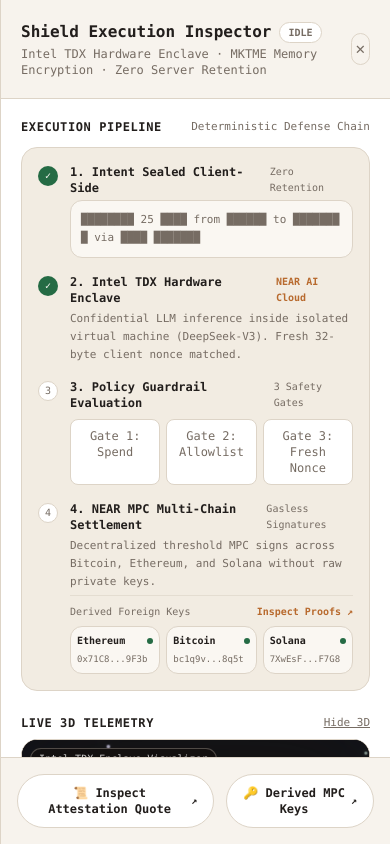
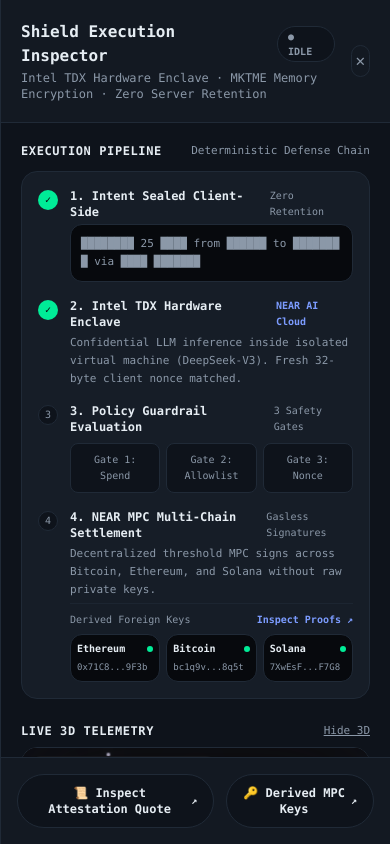
Before and after one commit to Abdulazeez41/DarkWallet-Vanguard, a Next.js app: page / in a window 390 px wide. Both pictures are taken after a click on the button "Shield". Shown: the top 844 px of the page. Built offline with nearby package versions, Linux system fonts and the light colour scheme.

Commit message:
feat(design): implement NEAR Dark Hardware Vault palette and 70-20-10 color rules

```diff
--- a/app/globals.css
+++ b/app/globals.css
@@ -3,89 +3,89 @@
 @tailwind utilities;
 
 :root {
-  --background: #FAF7F2;
-  --foreground: #221E1C;
+  --background: #07090D;
+  --foreground: #E6EDF3;
 
-  /* Oreo Brownish Ash & Cream Filling Core Palette (Space-separated RGB for Tailwind <alpha-value>) */
-  --void-rgb: 250 247 242;          /* #FAF7F2 Soft Oreo Cream Filling Base */
-  --panel-rgb: 255 255 255;         /* #FFFFFF Warm Porcelain Card */
-  --panel2-rgb: 242 236 226;        /* #F2ECE2 Warm Oat Ash Subsurface / Pill */
-  --line-rgb: 221 212 199;          /* #DDD4C7 Soft Oreo Ash Crumb Border */
-  --ink-rgb: 34 30 28;              /* #221E1C Deep Oreo Cocoa Ash Primary Text */
-  --mute-rgb: 118 108 99;           /* #766C63 Refined Cocoa Ash Secondary Text */
-  --pass-rgb: 37 107 68;            /* #256B44 Natural Botanical Forest Green */
-  --warn-rgb: 189 118 28;           /* #BD761C Warm Honey Amber */
-  --block-rgb: 178 61 61;           /* #B23D3D Warm Cocoa Crimson Alert */
-  --enclave-rgb: 184 106 46;        /* #B86A2E Warm Salted Caramel / Cocoa Bronze */
-  --brand-dark-rgb: 34 30 28;       /* #221E1C Deep Oreo Biscuit Ash */
-  --scene-bg-rgb: 24 21 18;         /* #181512 Obsidian Cocoa 3D Viewport */
-  --scene-box-rgb: 30 25 23;        /* #1E1917 Dark Cocoa Capsule */
-  --scene-border-rgb: 58 51 46;     /* #3A332E Subtle Cocoa Border */
+  /* NEAR Hardware-Isolated Dark Palette (70% dark base, 20% neutral/border, 10% accent) */
+  --void-rgb: 7 9 13;               /* #07090D Near-Black Base (matches NEAR's dark look) */
+  --panel-rgb: 14 19 27;            /* #0E131B Panel & Cards (slightly lifted from void) */
+  --panel2-rgb: 22 29 39;           /* #161D27 Subsurface, secondary chips, pills, inputs */
+  --line-rgb: 32 42 55;             /* #202A37 Crisp Dark Slate Divider & Border */
+  --ink-rgb: 230 237 243;           /* #E6EDF3 Off-White Main Text (16.86:1 WCAG contrast) */
+  --mute-rgb: 139 152 168;          /* #8B98A8 Secondary Slate Text (6.34:1 WCAG contrast) */
+  --pass-rgb: 0 236 151;            /* #00EC97 NEAR Signature Mint Green */
+  --warn-rgb: 251 191 36;           /* #FBBF24 Warning Amber (11.15:1 WCAG contrast) */
+  --block-rgb: 244 63 94;           /* #F43F5E Danger / Kill Switch Red (5.07:1 contrast) */
+  --enclave-rgb: 124 156 255;       /* #7C9CFF Electric Enclave Blue (7.14:1 contrast) */
+  --brand-dark-rgb: 7 9 13;
+  --scene-bg-rgb: 7 9 13;
+  --scene-box-rgb: 14 19 27;
+  --scene-border-rgb: 32 42 55;
 
-  --void: #FAF7F2;
-  --panel: #FFFFFF;
-  --panel2: #F2ECE2;
-  --line: #DDD4C7;
-  --ink: #221E1C;
-  --mute: #766C63;
-  --pass: #256B44;
-  --warn: #BD761C;
-  --block: #B23D3D;
-  --enclave: #B86A2E;
-  --brand-dark: #221E1C;
-  --paper: #FDFBF7;
-  --paper-ink: #1E1E1E;
-  --scene-bg: #181512;
-  --scene-box: #1E1917;
-  --scene-border: #3A332E;
+  --void: #07090D;
+  --panel: #0E131B;
+  --panel2: #161D27;
+  --line: #202A37;
+  --ink: #E6EDF3;
+  --mute: #8B98A8;
+  --pass: #00EC97;
+  --warn: #FBBF24;
+  --block: #F43F5E;
+  --enclave: #7C9CFF;
+  --brand-dark: #07090D;
+  --paper: #FDFBF7;                 /* Only kept on physical audit receipt! */
+  --paper-ink: #1E1E1E;             /* Receipt text */
+  --scene-bg: #07090D;
+  --scene-box: #0E131B;
+  --scene-border: #202A37;
 
-  --scrollbar-track: #F2ECE2;
-  --scrollbar-thumb: #D5CBBF;
-  --scrollbar-thumb-hover: #B86A2E;
+  --scrollbar-track: #0E131B;
+  --scrollbar-thumb: #202A37;
+  --scrollbar-thumb-hover: #00EC97;
   --font-grotesk: 'Space Grotesk', system-ui, -apple-system, BlinkMacSystemFont, 'Segoe UI', Roboto, sans-serif;
   --font-mono: 'JetBrains Mono', 'SF Mono', Menlo, Monaco, Consolas, 'Liberation Mono', 'Courier New', monospace;
 }
 
-[data-theme='dark'] {
-  --background: #14110F;
-  --foreground: #F8F2EB;
+[data-theme='light'] {
+  --background: #F8FAFC;
+  --foreground: #0F172A;
 
-  /* Roasted Oreo Cocoa Biscuit Dark Palette */
-  --void-rgb: 20 17 15;             /* #14110F Deep Roasted Oreo Dark Base */
-  --panel-rgb: 28 23 21;            /* #1C1715 Warm Roasted Cocoa Card */
-  --panel2-rgb: 40 33 29;           /* #28211D Dark Roasted Cocoa Ash Subsurface / Pill */
-  --line-rgb: 64 53 47;             /* #40352F Warm Cocoa Ash Border */
-  --ink-rgb: 248 242 235;           /* #F8F2EB Crisp Warm Milk Foam Primary Text */
-  --mute-rgb: 172 158 147;          /* #AC9E93 Soft Biscuit Secondary Text */
-  --pass-rgb: 52 211 153;           /* #34D399 Vivid Emerald Green */
-  --warn-rgb: 245 158 11;           /* #F59E0B Radiant Honey Amber */
-  --block-rgb: 248 113 113;         /* #F87171 Crisp Coral Red Alert */
-  --enclave-rgb: 217 119 6;         /* #D97706 Warm Caramel Gold */
-  --brand-dark-rgb: 20 17 15;
-  --scene-bg-rgb: 16 14 13;
-  --scene-box-rgb: 24 20 18;
-  --scene-border-rgb: 51 41 36;
+  /* Clean Off-White Slate Light Palette (Zero Browns/Tans, pure slate & NEAR mint) */
+  --void-rgb: 248 250 252;          /* #F8FAFC Clean Off-White Base */
+  --panel-rgb: 255 255 255;         /* #FFFFFF Pure White Surface */
+  --panel2-rgb: 241 245 249;        /* #F1F5F9 Slate-50 Subsurface */
+  --line-rgb: 226 232 240;          /* #E2E8F0 Slate-200 Border */
+  --ink-rgb: 15 23 42;              /* #0F172A Slate-900 Main Text */
+  --mute-rgb: 100 116 139;          /* #64748B Slate-500 Secondary Text */
+  --pass-rgb: 0 186 118;            /* #00BA76 Deep Saturated Mint Green */
+  --warn-rgb: 217 119 6;            /* #D97706 Amber */
+  --block-rgb: 225 29 72;           /* #E11D48 Red */
+  --enclave-rgb: 79 70 229;          /* #4F46E5 Indigo Enclave */
+  --brand-dark-rgb: 15 23 42;
+  --scene-bg-rgb: 241 245 249;
+  --scene-box-rgb: 255 255 255;
+  --scene-border-rgb: 226 232 240;
 
-  --void: #14110F;
-  --panel: #1C1715;
-  --panel2: #28211D;
-  --line: #40352F;
-  --ink: #F8F2EB;
-  --mute: #AC9E93;
-  --pass: #34D399;
-  --warn: #F59E0B;
-  --block: #F87171;
-  --enclave: #D97706;
-  --brand-dark: #14110F;
-  --paper: #1C1715;
-  --paper-ink: #F8F2EB;
-  --scene-bg: #100E0D;
-  --scene-box: #181412;
-  --scene-border: #332924;
+  --void: #F8FAFC;
+  --panel: #FFFFFF;
+  --panel2: #F1F5F9;
+  --line: #E2E8F0;
+  --ink: #0F172A;
+  --mute: #64748B;
+  --pass: #00BA76;
+  --warn: #D97706;
+  --block: #E11D48;
+  --enclave: #4F46E5;
+  --brand-dark: #0F172A;
+  --paper: #FDFBF7;
+  --paper-ink: #1E1E1E;
+  --scene-bg: #F1F5F9;
+  --scene-box: #FFFFFF;
+  --scene-border: #E2E8F0;
 
-  --scrollbar-track: #1C1715;
-  --scrollbar-thumb: #40352F;
-  --scrollbar-thumb-hover: #D97706;
+  --scrollbar-track: #F1F5F9;
+  --scrollbar-thumb: #CBD5E1;
+  --scrollbar-thumb-hover: #00BA76;
 }
 
 html {
@@ -98,9 +98,9 @@ body {
   background: var(--void);
   transition: background-color 0.25s ease, color 0.25s ease;
   background-image:
-    radial-gradient(at 0% 0%, rgba(184, 106, 46, 0.05) 0px, transparent 55%),
-    radial-gradient(at 100% 0%, rgba(37, 107, 68, 0.04) 0px, transparent 55%),
-    radial-gradient(at 50% 50%, rgba(189, 118, 28, 0.03) 0px, transparent 65%);
+    radial-gradient(at 0% 0%, rgba(124, 156, 255, 0.04) 0px, transparent 50%),
+    radial-gradient(at 100% 0%, rgba(0, 236, 151, 0.05) 0px, transparent 50%),
+    radial-gradient(at 50% 100%, rgba(7, 9, 13, 0.9) 0px, transparent 70%);
   background-attachment: fixed;
   font-family: var(--font-grotesk);
   -webkit-font-smoothing: antialiased;
--- a/app/layout.tsx
+++ b/app/layout.tsx
@@ -13,7 +13,7 @@ export default function RootLayout({
   children: React.ReactNode;
 }>) {
   return (
-    <html lang="en" data-theme="cream">
+    <html lang="en" data-theme="dark">
       <body className="min-h-screen bg-void text-ink antialiased selection:bg-enclave/30 selection:text-enclave font-display">
         {children}
       </body>
--- a/components/hud/ConfidentialityStrip.tsx
+++ b/components/hud/ConfidentialityStrip.tsx
@@ -13,25 +13,25 @@ export function ConfidentialityStrip() {
   const guarantees = [
     {
       actor: 'YOU (CLIENT)',
-      access: 'SEEN',
+      access: '👁️ SEEN',
       statusClass: 'text-pass border-pass/40 bg-pass/10',
       description: 'Full unredacted prompt & private directive visibility',
     },
     {
       actor: 'HOST & HYPERVISOR',
-      access: 'SEALED',
+      access: '🔒 SEALED',
       statusClass: 'text-enclave border-enclave/40 bg-enclave/10',
       description: 'Physical RAM & CPU bus encrypted via Intel TDX MKTME',
     },
     {
       actor: 'NEAR AI CLOUD',
-      access: 'SEALED',
+      access: '🔒 SEALED',
       statusClass: 'text-enclave border-enclave/40 bg-enclave/10',
       description: 'Stateless confidential inference · Zero server-side retention',
     },
     {
       actor: 'PUBLIC BLOCKCHAIN',
-      access: 'SEALED',
+      access: '🔒 SEALED',
       statusClass: 'text-enclave border-enclave/40 bg-enclave/10',
       description: 'Gasless settlement via NEAR MPC chain signatures',
     },
--- a/components/hud/ShieldDrawer.tsx
+++ b/components/hud/ShieldDrawer.tsx
@@ -60,17 +60,17 @@ export function ShieldDrawer() {
                 Shield Execution Inspector
               </h2>
               <span
-                className={`font-mono text-[10px] px-2 py-0.5 rounded-full uppercase font-bold border ${
+                className={`font-mono text-[10px] px-2.5 py-0.5 rounded-full uppercase font-bold border ${
                   isRunning
-                    ? 'bg-enclave/10 text-enclave border-enclave/30 animate-pulse'
+                    ? 'bg-enclave/15 text-enclave border-enclave/40 animate-pulse'
                     : isSettled
-                    ? 'bg-pass/10 text-pass border-pass/30'
+                    ? 'bg-pass/15 text-pass border-pass/40'
                     : isBlocked
-                    ? 'bg-block/10 text-block border-block/30'
+                    ? 'bg-block/15 text-block border-block/40'
                     : 'bg-panel text-mute border-line'
                 }`}
               >
-                {isRunning ? 'Processing' : isSettled ? 'Verified & Settled' : isBlocked ? 'Blocked' : 'Idle'}
+                {isRunning ? '⏳ Processing' : isSettled ? '✓ Verified & Settled' : isBlocked ? '✕ Blocked' : '● Idle'}
               </span>
             </div>
             <p className="font-mono text-xs text-mute">
@@ -177,37 +177,37 @@ export function ShieldDrawer() {
 
                   <div className="grid grid-cols-3 gap-1.5 pt-0.5">
                     <div
-                      className={`p-2 rounded-lg border text-center ${
+                      className={`p-2 rounded-lg border text-center text-[10px] sm:text-xs ${
                         gates.spend === 'passed'
-                          ? 'bg-pass/10 text-pass border-pass/30 font-bold'
+                          ? 'bg-pass/15 text-pass border-pass/40 font-bold'
                           : gates.spend === 'failed'
-                          ? 'bg-block/10 text-block border-block/30 font-bold'
+                          ? 'bg-block/15 text-block border-block/40 font-bold'
                           : 'bg-panel border-line text-mute'
                       }`}
                     >
-                      Gate 1: Spend
+                      {gates.spend === 'passed' ? '✓ ' : gates.spend === 'failed' ? '✕ ' : ''}Gate 1: Spend
                     </div>
                     <div
-                      className={`p-2 rounded-lg border text-center ${
+                      className={`p-2 rounded-lg border text-center text-[10px] sm:text-xs ${
                         gates.allowlist === 'passed'
-                          ? 'bg-pass/10 text-pass border-pass/30 font-bold'
+                          ? 'bg-pass/15 text-pass border-pass/40 font-bold'
                           : gates.allowlist === 'failed'
-                          ? 'bg-block/10 text-block border-block/30 font-bold'
+                          ? 'bg-block/15 text-block border-block/40 font-bold'
                           : 'bg-panel border-line text-mute'
                       }`}
                     >
-                      Gate 2: Allowlist
+                      {gates.allowlist === 'passed' ? '✓ ' : gates.allowlist === 'failed' ? '✕ ' : ''}Gate 2: Allowlist
                     </div>
                     <div
-                      className={`p-2 rounded-lg border text-center ${
+                      className={`p-2 rounded-lg border text-center text-[10px] sm:text-xs ${
                         gates.nonce === 'passed'
-                          ? 'bg-pass/10 text-pass border-pass/30 font-bold'
+                          ? 'bg-pass/15 text-pass border-pass/40 font-bold'
                           : gates.nonce === 'failed'
-                          ? 'bg-block/10 text-block border-block/30 font-bold'
+                          ? 'bg-block/15 text-block border-block/40 font-bold'
                           : 'bg-panel border-line text-mute'
                       }`}
                     >
-                      Gate 3: Fresh Nonce
+                      {gates.nonce === 'passed' ? '✓ ' : gates.nonce === 'failed' ? '✕ ' : ''}Gate 3: Nonce
                     </div>
                   </div>
 
--- a/components/hud/TopBar.tsx
+++ b/components/hud/TopBar.tsx
@@ -66,7 +66,7 @@ export function TopBar() {
         {/* Brand & Hardware Trust */}
         <div className="flex items-center justify-between w-full md:w-auto gap-4">
           <div className="flex items-center gap-3">
-            <div className="w-8 h-8 rounded-xl bg-ink text-void flex items-center justify-center font-mono text-sm font-black shadow-xs">
+            <div className="w-8 h-8 rounded-xl bg-pass text-void flex items-center justify-center font-mono text-sm font-black shadow-glow-pass">
               ◆
             </div>
             <div>
@@ -143,13 +143,13 @@ export function TopBar() {
             }}
             className={`hidden md:flex items-center gap-2 px-3.5 py-1.5 rounded-full border font-mono text-xs font-bold transition-all shadow-xs active:scale-95 ${
               isFrozen
-                ? 'bg-alert/15 border-alert text-alert animate-pulse'
+                ? 'bg-block/15 border-block/50 text-block animate-pulse'
                 : isRunning
-                ? 'bg-enclave/15 border-enclave text-enclave animate-pulse'
+                ? 'bg-enclave/15 border-enclave/50 text-enclave animate-pulse'
                 : isSettled
                 ? 'bg-pass/15 border-pass/50 text-pass'
                 : isBlocked
-                ? 'bg-alert/15 border-alert/50 text-alert'
+                ? 'bg-block/15 border-block/50 text-block'
                 : 'bg-pass/10 border-pass/40 text-ink hover:bg-pass/20'
             }`}
             title="Inspect Shield Pipeline, Cryptographic Proofs & 3D Hardware Telemetry"
@@ -157,26 +157,26 @@ export function TopBar() {
             <span
               className={`w-2 h-2 rounded-full ${
                 isFrozen
-                  ? 'bg-alert'
+                  ? 'bg-block'
                   : isRunning
                   ? 'bg-enclave animate-ping'
                   : isSettled
                   ? 'bg-pass'
                   : isBlocked
-                  ? 'bg-alert'
+                  ? 'bg-block'
                   : 'bg-pass animate-pulse'
               }`}
             />
             <span>
               {isFrozen
-                ? 'Shield: Frozen ❄️'
+                ? '❄️ Shield: Frozen'
                 : isRunning
-                ? 'Shield: Enforcing... ⏳'
+                ? '⏳ Shield: Enforcing...'
                 : isSettled
-                ? 'Shield: Settled ✓'
+                ? '✓ Shield: Settled'
                 : isBlocked
-                ? 'Shield: Blocked ✕'
-                : 'Shield: Active ●'}
+                ? '✕ Shield: Blocked'
+                : '✓ Shield: Active'}
             </span>
           </button>
 
@@ -208,9 +208,9 @@ export function TopBar() {
               toggleTheme();
             }}
             className="p-1.5 px-2.5 rounded-full border border-line bg-panel hover:bg-panel2 text-xs font-mono text-ink transition-all shadow-xs active:scale-95"
-            title={`Switch to ${theme === 'dark' ? 'Oreo Cream' : 'Dark Cocoa'} Mode`}
+            title={`Switch to ${theme === 'dark' ? 'Light' : 'NEAR Dark'} Mode`}
           >
-            <span>{theme === 'dark' ? '🍪' : '🌙'}</span>
+            <span>{theme === 'dark' ? '🌙' : '☀️'}</span>
           </button>
 
           {/* Background Autonomous Daemon Toggle */}
--- a/components/treasury/VaultCard.tsx
+++ b/components/treasury/VaultCard.tsx
@@ -193,12 +193,12 @@ export function VaultCard() {
             </button>
           </div>
 
-          {/* Primary Action Button */}
+          {/* Primary Action Button (Rule 1 & 2: One bright hero button per screen, black text on mint) */}
           <div>
             <button
               type="submit"
               disabled={isRunning || !inputGoal.trim()}
-              className="w-full font-mono text-sm sm:text-base font-bold py-4 px-6 rounded-full bg-ink hover:opacity-90 text-void shadow-sm transition-all active:scale-[0.99] disabled:opacity-50 disabled:cursor-not-allowed flex items-center justify-center gap-2"
+              className="w-full font-mono text-sm sm:text-base font-bold py-3.5 sm:py-4 px-6 rounded-full bg-pass text-void hover:brightness-110 shadow-lg shadow-pass/20 transition-all active:scale-[0.99] disabled:opacity-40 disabled:cursor-not-allowed flex items-center justify-center gap-2 tracking-wide"
             >
               {isRunning ? (
                 <>
--- a/lib/store.ts
+++ b/lib/store.ts
@@ -79,7 +79,7 @@ export interface VaultState {
   };
 
   // Theme & 3D Stage Settings
-  theme: 'dark' | 'cream';
+  theme: 'dark' | 'light';
   cameraFocus: 'all' | 'enclave' | 'gates' | 'chains';
   isStageExpanded: boolean;
   isMonitorVisible: boolean;
@@ -103,7 +103,7 @@ export interface VaultState {
 
   // Actions
   toggleTheme: () => void;
-  setTheme: (theme: 'dark' | 'cream') => void;
+  setTheme: (theme: 'dark' | 'light') => void;
   setCameraFocus: (focus: 'all' | 'enclave' | 'gates' | 'chains') => void;
   toggleStageExpanded: () => void;
   connectWallet: (type: 'cloud' | 'web3' | 'demo', address?: string, provider?: string) => void;
@@ -210,8 +210,8 @@ export const useVaultStore = create<VaultState>((set, get) => ({
     totalRuns: 16,
   },
 
-  // Theme & 3D Camera Focus (Default to signature Oreo Cream filling palette)
-  theme: 'cream',
+  // Theme & 3D Camera Focus (Default to NEAR Hardware Vault Dark palette)
+  theme: 'dark',
   cameraFocus: 'all',
   isStageExpanded: false,
   isMonitorVisible: false,
@@ -235,7 +235,7 @@ export const useVaultStore = create<VaultState>((set, get) => ({
 
   toggleTheme: () =>
     set((state) => {
-      const nextTheme = state.theme === 'dark' ? 'cream' : 'dark';
+      const nextTheme = state.theme === 'dark' ? 'light' : 'dark';
       if (typeof document !== 'undefined') {
         document.documentElement.setAttribute('data-theme', nextTheme);
         document.documentElement.classList.toggle('dark', nextTheme === 'dark');
```
Also changed, not shown: components/BusinessLedger.tsx (+35 -35 lines), tailwind.config.ts (+8 -8 lines).
